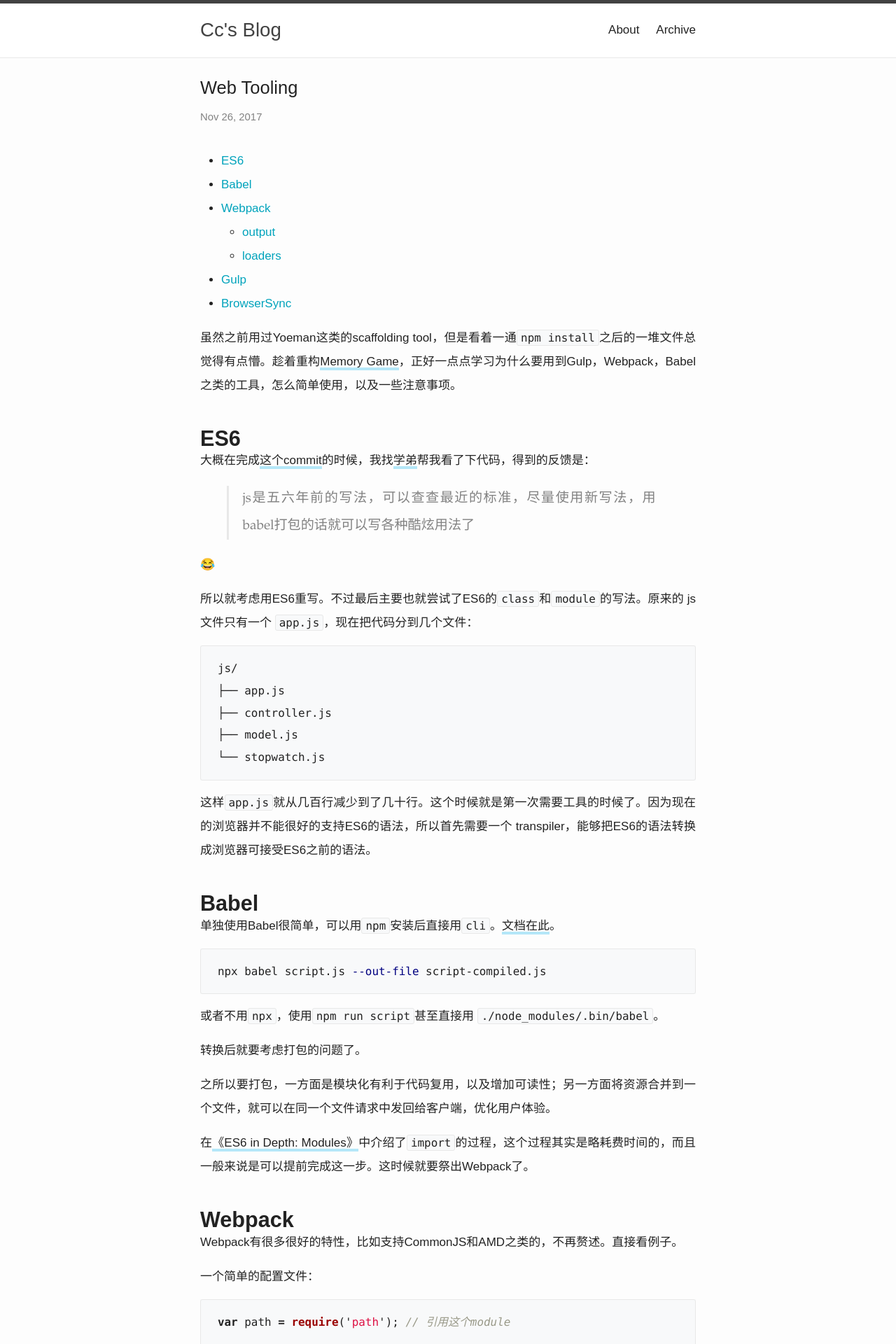
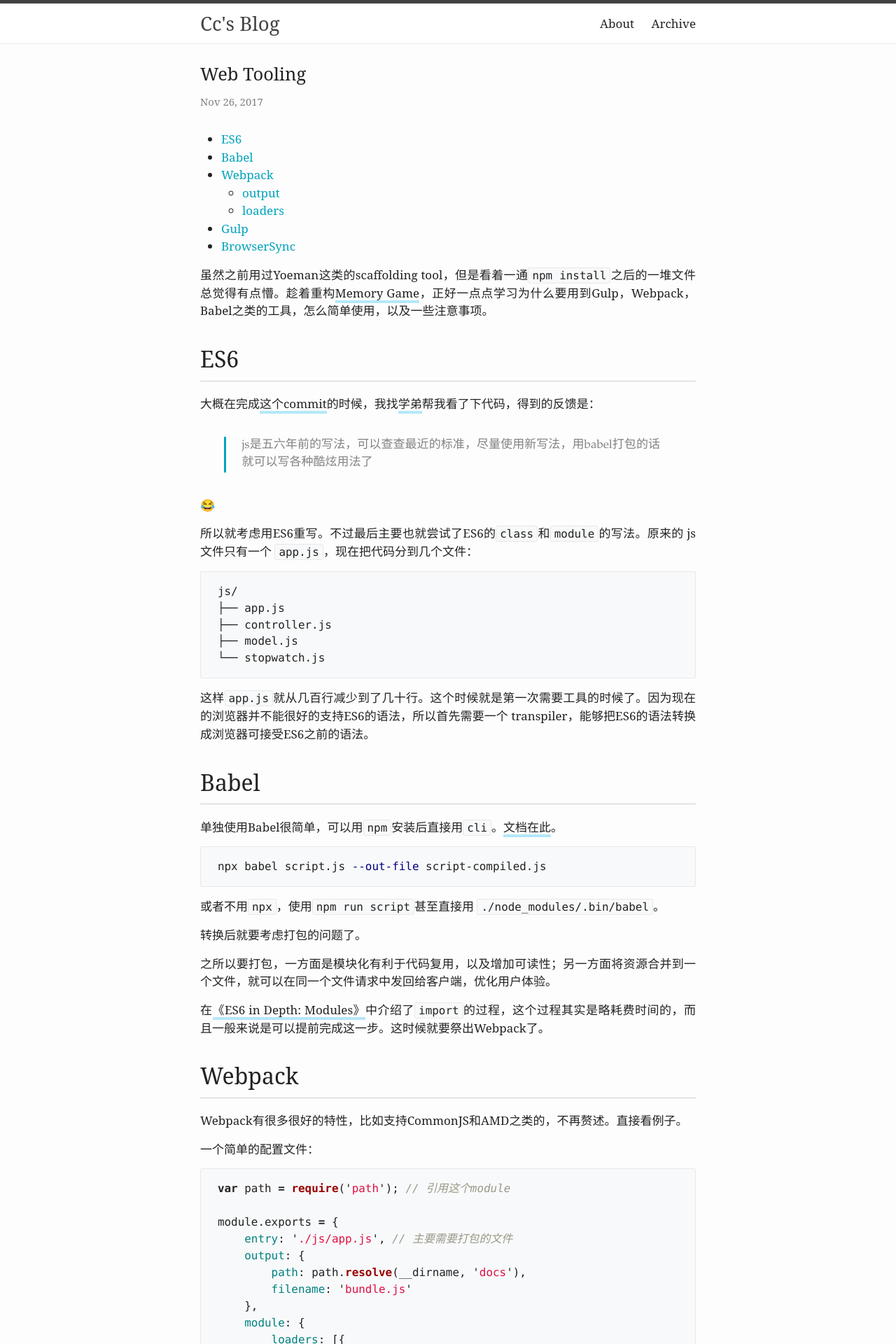
Before and after one commit to zchan0/zchan0.github.io, a Jekyll site: the page built from _posts/2017-11-25-web-tooling.markdown, in a window 1280 px wide. Shown: the top 1920 px of the page at 70% size. Built offline with Jekyll 4.4.1, drawn with Linux system fonts in a browser that asks for light colours; comment, search, counter and statistics services are not loaded; some of the changed text lies outside the part shown.

Commit message:
minor adjustments

```diff
--- a/_posts/2017-11-25-web-tooling.markdown
+++ b/_posts/2017-11-25-web-tooling.markdown
@@ -110,7 +110,6 @@ babel-core
 如果只使用webpack的话，有一个`webpack-dev-server` 的工具可以做这两件事。但是，对于css和html，都可能需要preprocessors（比如sass和html模版引擎），而对于静态文件的处理仍然由Gulp来做比较好[^1]。所以这里采取的方式是，将js打包的部分交Webpack，上层的task runner仍由Gulp来做，本地服务器由BrowserSync来完成。参考[这篇博客](http://jsramblings.com/2016/07/16/hot-reloading-gulp-webpack-browsersync.html)和CSS-Trick的[这篇文。](https://css-tricks.com/combine-webpack-gulp-4/)
 
 > 其实这里也有说法是，单纯用 webpack 的速度更快 [^2]。并且其实 webpack 也是可以完成有关静态资源的处理的（通过loaders和plugins）。
->
 > 但是考虑到对更多的（主要是旧的）项目，还是采取上面的方式。不过回头还是要试试直接用 `webapck-dev-server`，感觉简单一些 = =
 
 这次直接用的 Gulp 4，好处是不用装 `runSequence` 来按顺序执行 task 了。可以直接使用两个新的函数：
--- a/_sass/minima.scss
+++ b/_sass/minima.scss
@@ -2,15 +2,16 @@
 
 // Define defaults for each variable.
 
-$base-font-family: PingFang SC, Lantinghei SC, Microsoft Yahei, Hiragino Sans GB, Microsoft Sans Serif, WenQuanYi Micro Hei, sans-serif !default;
+$base-font-family: Noto Serif, "Helvetica Neue", Arial, "PingFang SC", "Hiragino Sans GB", "Source Han Sans CN", sans-serif !default;
+$code-font: "Source Code Pro", Consolas, "Liberation Mono", Menlo, Courier, monospace;
 $quote-font: Palatino, Optima, Georgia, serif;
-$code-font: "Source Code Pro", Consolas, "Liberation Mono", Menlo, Courier, monospace;;
 
 $base-font-size:   17px !default;
 $base-font-weight: 400 !default;
+$light-font-weight: 300 !default;
 $small-font-size:  $base-font-size * 0.875 !default;
 
-$base-line-height: 2 !default;
+$base-line-height: 1.5 !default;
 
 $spacing-unit:     30px !default;
 
--- a/_sass/minima/_base.scss
+++ b/_sass/minima/_base.scss
@@ -120,14 +120,12 @@ a {
  */
 blockquote {
   position: relative;
+  color: $grey-color;
   font-family: $quote-font;
   font-weight: $base-font-weight;
-  color: $grey-color;
-  border-left: 0.2em solid $grey-color-light;
-  padding-left: 1em;
-  margin: 1em 3em 1em 2em;
-
-  @include relative-font-size(1.125);
+  border-left: 0.2em solid $brand-color;
+  padding: 0 0 0 1.4rem;
+  margin: 2em 3em 2em 2em;
 
   > :last-child {
     margin-bottom: 0;
@@ -209,7 +207,7 @@ pre {
 
 hr {
   border: none;
-  border-bottom: 1px solid $hr-color;
+  border-bottom: 1px dashed $hr-color;
   margin-bottom: 0.8em;
   height: 10px;
 }
--- a/_sass/minima/_layout.scss
+++ b/_sass/minima/_layout.scss
@@ -13,7 +13,6 @@
 
 .site-title {
   @include relative-font-size(1.625);
-  font-weight: 300;
   line-height: $base-line-height * $base-font-size * 2.25;
   margin-bottom: 0;
   float: left;
@@ -173,40 +172,46 @@
   text-align: justify;
 
   h1, h2, h3, h4, h5, h6 {
-    font-weight: bold;
     // 标题应该更贴紧内容，并与其他块区分，margin 值要相应做优化
     line-height:1;
-    font-family:Arial,sans-serif;
-    margin: 1.4em 0 0;
+    margin-top: 1.2em;
   }
 
-  h1 { font-size:1.8em; }
-  h2 { font-size:1.6em; }
-  h3 { font-size:1.4em; }
-  h4 { font-size:1.2em; }
+  h1 {
+    font-size: 1.883em;
+    line-height: 1.125em;
+  }
   h5, h6 { font-size:1em; }
 
+  h1 {
+    border-bottom: 1px solid $hr-color;
+    margin-bottom: 0.6em;
+    padding-bottom: 0.4em;
+  }
+
   h2 {
-    @include relative-font-size(1.75);
+    margin-bottom: 1em;
+    @include relative-font-size(26 / $base-font-size);
 
     @include media-query($on-laptop) {
-      @include relative-font-size(1.625);
+      @include relative-font-size(28 / $base-font-size);
     }
   }
 
   h3 {
-    @include relative-font-size(1.625);
+    margin-bottom: 0.8em;
+    @include relative-font-size(22 / $base-font-size);
 
     @include media-query($on-laptop) {
-      @include relative-font-size(1.375);
+      @include relative-font-size(24 / $base-font-size);
     }
   }
 
   h4 {
-    @include relative-font-size(1.25);
+    @include relative-font-size(18 / $base-font-size);
 
     @include media-query($on-laptop) {
-      @include relative-font-size(1.125);
+      @include relative-font-size(20 / $base-font-size);
     }
   }
 
--- /dev/null
+++ b/_sass/minima/typo.scss
@@ -0,0 +1,345 @@
+@charset "utf-8";
+
+/* 防止用户自定义背景颜色对网页的影响，添加让用户可以自定义字体 */
+html {
+  color: #333;
+  background: #fff;
+  -webkit-text-size-adjust: 100%;
+  -ms-text-size-adjust: 100%;
+  text-rendering: optimizelegibility;
+}
+
+/* 如果你的项目仅支持 IE9+ | Chrome | Firefox 等，推荐在 <html> 中添加 .borderbox 这个 class */
+html.borderbox *, html.borderbox *:before, html.borderbox *:after {
+  -moz-box-sizing: border-box;
+  -webkit-box-sizing: border-box;
+  box-sizing: border-box;
+}
+
+/* 内外边距通常让各个浏览器样式的表现位置不同 */
+body, dl, dt, dd, ul, ol, li, h1, h2, h3, h4, h5, h6, pre, code, form, fieldset, legend, input, textarea, p, blockquote, th, td, hr, button, article, aside, details, figcaption, figure, footer, header, menu, nav, section {
+  margin: 0;
+  padding: 0;
+}
+
+/* 重设 HTML5 标签, IE 需要在 js 中 createElement(TAG) */
+article, aside, details, figcaption, figure, footer, header, menu, nav, section {
+  display: block;
+}
+
+/* HTML5 媒体文件跟 img 保持一致 */
+audio, canvas, video {
+  display: inline-block;
+}
+
+/* 要注意表单元素并不继承父级 font 的问题 */
+body, button, input, select, textarea {
+  font: 300 1em/1.8 PingFang SC, Lantinghei SC, Microsoft Yahei, Hiragino Sans GB, Microsoft Sans Serif, WenQuanYi Micro Hei, sans-serif;
+}
+
+button::-moz-focus-inner,
+input::-moz-focus-inner {
+  padding: 0;
+  border: 0;
+}
+
+/* 去掉各Table cell 的边距并让其边重合 */
+table {
+  border-collapse: collapse;
+  border-spacing: 0;
+}
+
+/* 去除默认边框 */
+fieldset, img {
+  border: 0;
+}
+
+/* 块/段落引用 */
+blockquote {
+  position: relative;
+  color: #999;
+  font-weight: 400;
+  border-left: 1px solid #1abc9c;
+  padding-left: 1em;
+  margin: 1em 3em 1em 2em;
+}
+
+@media only screen and ( max-width: 640px ) {
+  blockquote {
+    margin: 1em 0;
+  }
+}
+
+/* Firefox 以外，元素没有下划线，需添加 */
+acronym, abbr {
+  border-bottom: 1px dotted;
+  font-variant: normal;
+}
+
+/* 添加鼠标问号，进一步确保应用的语义是正确的（要知道，交互他们也有洁癖，如果你不去掉，那得多花点口舌） */
+abbr {
+  cursor: help;
+}
+
+/* 一致的 del 样式 */
+del {
+  text-decoration: line-through;
+}
+
+address, caption, cite, code, dfn, em, th, var {
+  font-style: normal;
+  font-weight: 400;
+}
+
+/* 去掉列表前的标识, li 会继承，大部分网站通常用列表来很多内容，所以应该当去 */
+ul, ol {
+  list-style: none;
+}
+
+/* 对齐是排版最重要的因素, 别让什么都居中 */
+caption, th {
+  text-align: left;
+}
+
+q:before, q:after {
+  content: '';
+}
+
+/* 统一上标和下标 */
+sub, sup {
+  font-size: 75%;
+  line-height: 0;
+  position: relative;
+}
+
+:root sub, :root sup {
+  vertical-align: baseline; /* for ie9 and other modern browsers */
+}
+
+sup {
+  top: -0.5em;
+}
+
+sub {
+  bottom: -0.25em;
+}
+
+/* 让链接在 hover 状态下显示下划线 */
+a {
+  color: #1abc9c;
+}
+
+a:hover {
+  text-decoration: underline;
+}
+
+.typo a {
+  border-bottom: 1px solid #1abc9c;
+}
+
+.typo a:hover {
+  border-bottom-color: #555;
+  color: #555;
+  text-decoration: none;
+}
+
+/* 默认不显示下划线，保持页面简洁 */
+ins, a {
+  text-decoration: none;
+}
+
+/* 专名号：虽然 u 已经重回 html5 Draft，但在所有浏览器中都是可以使用的，
+ * 要做到更好，向后兼容的话，添加 class="typo-u" 来显示专名号
+ * 关于 <u> 标签：http://www.whatwg.org/specs/web-apps/current-work/multipage/text-level-semantics.html#the-u-element
+ * 被放弃的是 4，之前一直搞错 http://www.w3.org/TR/html401/appendix/changes.html#idx-deprecated
+ * 一篇关于 <u> 标签的很好文章：http://html5doctor.com/u-element/
+ */
+u, .typo-u {
+  text-decoration: underline;
+}
+
+/* 标记，类似于手写的荧光笔的作用 */
+mark {
+  background: #fffdd1;
+  border-bottom: 1px solid #ffedce;
+  padding: 2px;
+  margin: 0 5px;
+}
+
+/* 代码片断 */
+pre, code, pre tt {
+  font-family: Courier, 'Courier New', monospace;
+}
+
+pre {
+  background: #f8f8f8;
+  border: 1px solid #ddd;
+  padding: 1em 1.5em;
+  display: block;
+  -webkit-overflow-scrolling: touch;
+}
+
+/* 一致化 horizontal rule */
+hr {
+  border: none;
+  border-bottom: 1px solid #cfcfcf;
+  margin-bottom: 0.8em;
+  height: 10px;
+}
+
+/* 底部印刷体、版本等标记 */
+small, .typo-small,
+  /* 图片说明 */
+figcaption {
+  font-size: 0.9em;
+  color: #888;
+}
+
+strong, b {
+  font-weight: bold;
+  color: #000;
+}
+
+/* 可拖动文件添加拖动手势 */
+[draggable] {
+  cursor: move;
+}
+
+.clearfix:before, .clearfix:after {
+  content: "";
+  display: table;
+}
+
+.clearfix:after {
+  clear: both;
+}
+
+.clearfix {
+  zoom: 1;
+}
+
+/* 强制文本换行 */
+.textwrap, .textwrap td, .textwrap th {
+  word-wrap: break-word;
+  word-break: break-all;
+}
+
+.textwrap-table {
+  table-layout: fixed;
+}
+
+/* 提供 serif 版本的字体设置: iOS 下中文自动 fallback 到 sans-serif */
+.serif {
+  font-family: Palatino, Optima, Georgia, serif;
+}
+
+/* 保证块/段落之间的空白隔行 */
+.typo p, .typo pre, .typo ul, .typo ol, .typo dl, .typo form, .typo hr, .typo table,
+.typo-p, .typo-pre, .typo-ul, .typo-ol, .typo-dl, .typo-form, .typo-hr, .typo-table, blockquote {
+  margin-bottom: 1.2em
+}
+
+h1, h2, h3, h4, h5, h6 {
+  font-family: PingFang SC, Verdana, Helvetica Neue, Microsoft Yahei, Hiragino Sans GB, Microsoft Sans Serif, WenQuanYi Micro Hei, sans-serif;
+  font-weight: 100;
+  color: #000;
+  line-height: 1.35;
+}
+
+/* 标题应该更贴紧内容，并与其他块区分，margin 值要相应做优化 */
+.typo h1, .typo h2, .typo h3, .typo h4, .typo h5, .typo h6,
+.typo-h1, .typo-h2, .typo-h3, .typo-h4, .typo-h5, .typo-h6 {
+  margin-top: 1.2em;
+  margin-bottom: 0.6em;
+  line-height: 1.35;
+}
+
+.typo h1, .typo-h1 {
+  font-size: 2em;
+}
+
+.typo h2, .typo-h2 {
+  font-size: 1.8em;
+}
+
+.typo h3, .typo-h3 {
+  font-size: 1.6em;
+}
+
+.typo h4, .typo-h4 {
+  font-size: 1.4em;
+}
+
+.typo h5, .typo h6, .typo-h5, .typo-h6 {
+  font-size: 1.2em;
+}
+
+/* 在文章中，应该还原 ul 和 ol 的样式 */
+.typo ul, .typo-ul {
+  margin-left: 1.3em;
+  list-style: disc;
+}
+
+.typo ol, .typo-ol {
+  list-style: decimal;
+  margin-left: 1.9em;
+}
+
+.typo li ul, .typo li ol, .typo-ul ul, .typo-ul ol, .typo-ol ul, .typo-ol ol {
+  margin-bottom: 0.8em;
+  margin-left: 2em;
+}
+
+.typo li ul, .typo-ul ul, .typo-ol ul {
+  list-style: circle;
+}
+
+/* 同 ul/ol，在文章中应用 table 基本格式 */
+.typo table th, .typo table td, .typo-table th, .typo-table td, .typo table caption {
+  border: 1px solid #ddd;
+  padding: 0.5em 1em;
+  color: #666;
+}
+
+.typo table th, .typo-table th {
+  background: #fbfbfb;
+}
+
+.typo table thead th, .typo-table thead th {
+  background: #f1f1f1;
+}
+
+.typo table caption {
+  border-bottom: none;
+}
+
+/* 去除 webkit 中 input 和 textarea 的默认样式  */
+.typo-input, .typo-textarea {
+  -webkit-appearance: none;
+  border-radius: 0;
+}
+
+.typo-em, .typo em, legend, caption {
+  color: #000;
+  font-weight: inherit;
+}
+
+/* 着重号，只能在少量（少于100个字符）且全是全角字符的情况下使用 */
+.typo-em {
+  position: relative;
+}
+
+.typo-em:after {
+  position: absolute;
+  top: 0.65em;
+  left: 0;
+  width: 100%;
+  overflow: hidden;
+  white-space: nowrap;
+  content: "・・・・・・・・・・・・・・・・・・・・・・・・・・・・・・・・・・・・・・・・・・・・・・・・・・・・・・・・・・・・・・・・・・・・・・・・・・・・・・・・・・・・・・・・・・・・・・・・・・・・";
+}
+
+/* Responsive images */
+.typo img {
+  max-width: 100%;
+}
```
